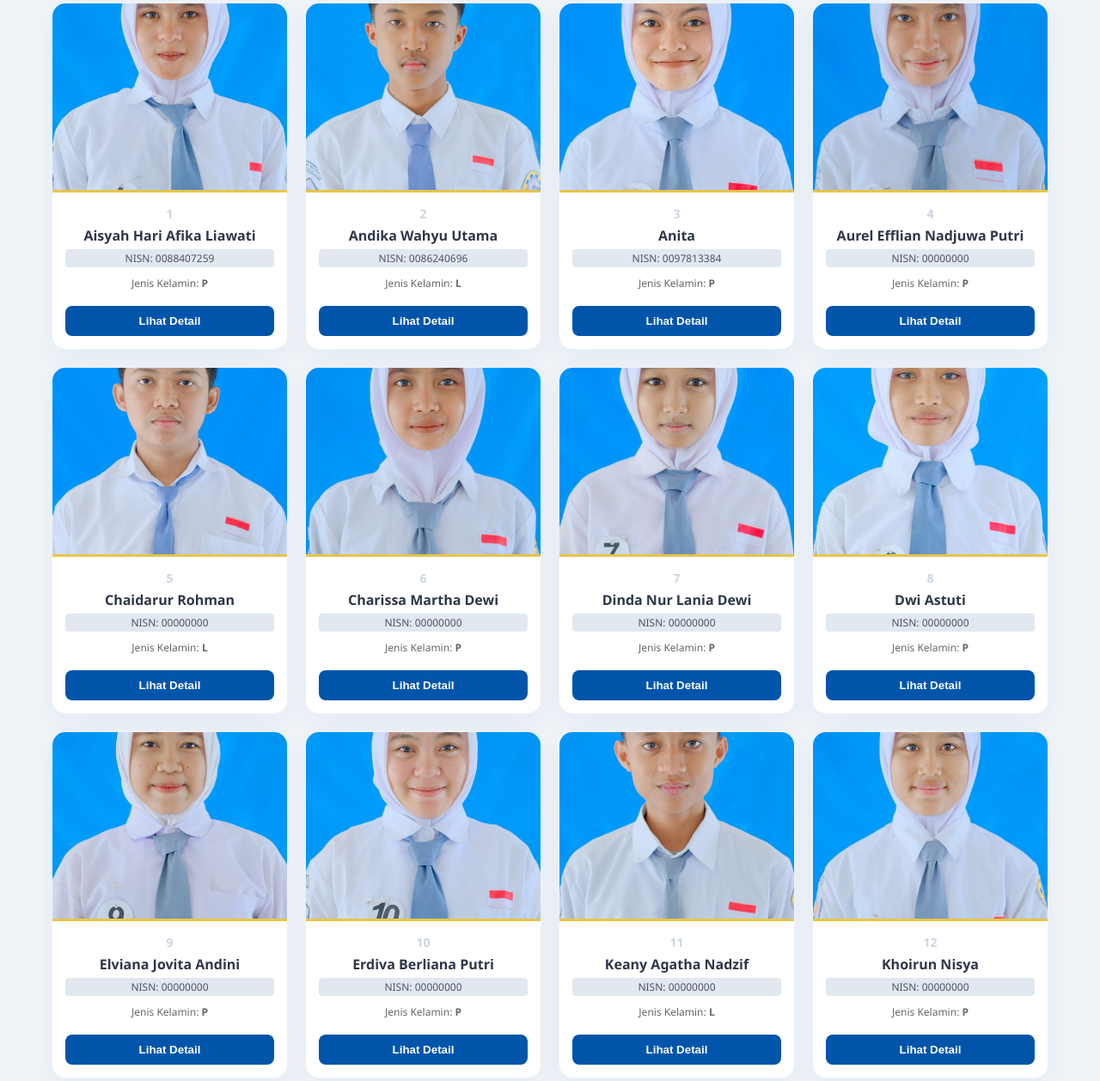
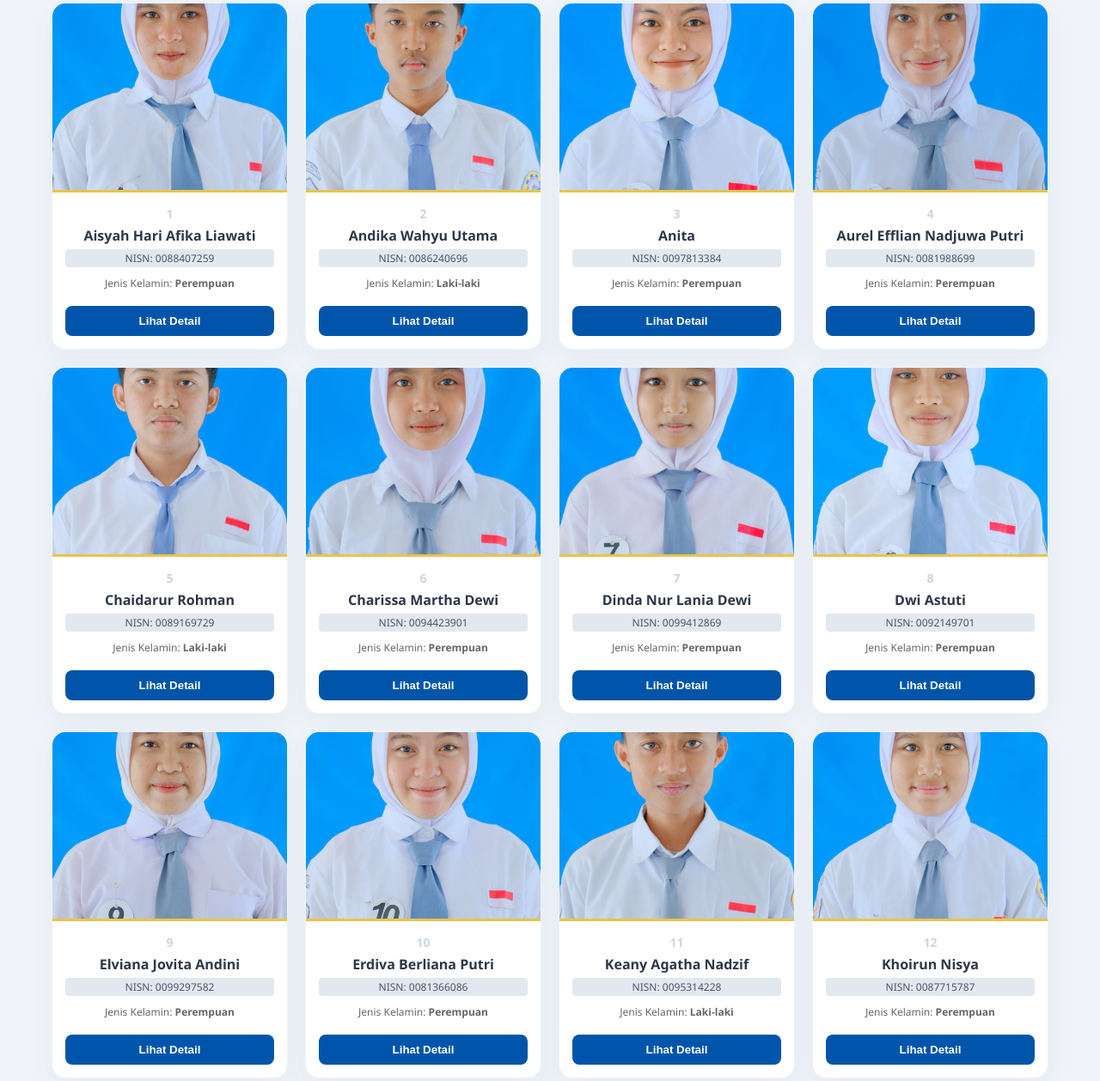
Before and after one commit to andikarpl27-ai/Website_Kelas, a plain HTML site: page kelas/XI-RPL.html in a window 1280 px wide. Shown: the part 1585-2843 px from the top of the page at 86% size. Drawn offline with Linux system fonts and the light colour scheme.

Commit message:
Update XI-RPL.html

```diff
--- a/kelas/XI-RPL.html
+++ b/kelas/XI-RPL.html
@@ -520,41 +520,41 @@
 // Silakan Ganti "Nama", "NISN", "L/P", dan Path Foto di bawah ini.
 // =================================================================
 const allStudents = [
-    { no: 1, name: "Aisyah Hari Afika Liawati", nisn: "0088407259", gender: "P", foto: "../All Images/img-rpl/aisyah.jpeg" },
-    { no: 2, name: "Andika Wahyu Utama", nisn: "0086240696", gender: "L", foto: "../All Images/img-rpl/andika.jpeg" },
-    { no: 3, name: "Anita", nisn: "0097813384", gender: "P", foto: "../All Images/img-rpl/anita.jpeg" },
-    { no: 4, name: "Aurel Efflian Nadjuwa Putri", nisn: "00000000", gender: "P", foto: "../All Images/img-rpl/aurel.jpeg" },
-    { no: 5, name: "Chaidarur Rohman", nisn: "00000000", gender: "L", foto: "../All Images/img-rpl/idar.jpeg" },
-    { no: 6, name: "Charissa Martha Dewi", nisn: "00000000", gender: "P", foto: "../All Images/img-rpl/caca.jpeg" },
-    { no: 7, name: "Dinda Nur Lania Dewi", nisn: "00000000", gender: "P", foto: "../All Images/img-rpl/dinda.jpeg" },
-    { no: 8, name: "Dwi Astuti", nisn: "00000000", gender: "P", foto: "../All Images/img-rpl/astuti.jpeg" },
-    { no: 9, name: "Elviana Jovita Andini", nisn: "00000000", gender: "P", foto: "../All Images/img-rpl/dini.jpeg" },
-    { no: 10, name: "Erdiva Berliana Putri", nisn: "00000000", gender: "P", foto: "../All Images/img-rpl/diva.jpeg" },
-    { no: 11, name: "Keany Agatha Nadzif", nisn: "00000000", gender: "L", foto: "../All Images/img-rpl/aga.jpeg" },
-    { no: 12, name: "Khoirun Nisya", nisn: "00000000", gender: "P", foto: "../All Images/img-rpl/nisya.jpeg" },
-    { no: 13, name: "Khoyrul Rahmandhani", nisn: "00000000", gender: "L", foto: "../All Images/img-rpl/aan.jpeg" },
-    { no: 14, name: "Kirana Dwi Rahmayani", nisn: "00000000", gender: "P", foto: "../All Images/img-rpl/kirana.jpeg" },
-    { no: 15, name: "Kusnul Khotimah", nisn: "00000000", gender: "P", foto: "../All Images/img-rpl/kusnul.jpeg" },
-    { no: 16, name: "Lila Nur Latifah", nisn: "00000000", gender: "P", foto: "../All Images/img-rpl/lila.jpeg" },
-    { no: 17, name: "Lukman Ardiansyah Romadhoni", nisn: "00000000", gender: "P", foto: "../All Images/img-rpl/lukman.jpeg" },
-    { no: 18, name: "Machfudz Khasan", nisn: "00000000", gender: "L", foto: "../All Images/img-rpl/machfudz.jpeg" },
-    { no: 19, name: "Maratus Sholihah", nisn: "00000000", gender: "P", foto: "../All Images/img-rpl/ika.jpeg" },
-    { no: 20, name: "Marsya Niswa Azzahra", nisn: "00000000", gender: "P", foto: "../All Images/img-rpl/marsya.jpeg" },
-    { no: 21, name: "Moh. Rafael Rizky Abadi", nisn: "00000000", gender: "L", foto: "../All Images/img-rpl/rafael.jpeg" },
-    { no: 22, name: "Novita Anggraeni", nisn: "00000000", gender: "P", foto: "../All Images/img-rpl/pita.jpeg" },
-    { no: 23, name: "Nur Khasan", nisn: "00000000", gender: "L", foto: "../All Images/img-rpl/khasan.jpeg" },
-    { no: 24, name: "Nur Kholifah", nisn: "00000000", gender: "P", foto: "../All Images/img-rpl/nuriya.jpeg" },
-    { no: 25, name: "Renatha Putri", nisn: "00000000", gender: "P", foto: "../All Images/img-rpl/rena.jpeg" },
-    { no: 26, name: "Rifa Arinal Haq", nisn: "00000000", gender: "P", foto: "../All Images/img-rpl/arin.jpeg" },
-    { no: 27, name: "Ririn Ida Aulia", nisn: "00000000", gender: "P", foto: "../All Images/img-rpl/aulia.jpeg" },
-    { no: 28, name: "Risma Vinustika", nisn: "00000000", gender: "P", foto: "../All Images/img-rpl/risma.jpeg" },
-    { no: 29, name: "Sasmita Adinda Putri", nisn: "00000000", gender: "P", foto: "../All Images/img-rpl/putri.jpeg" },
-    { no: 30, name: "Shafa Atika Zahra", nisn: "00000000", gender: "P", foto: "../All Images/img-rpl/shafa.jpeg" },
-    { no: 31, name: "Sholekha", nisn: "00000000", gender: "P", foto: "../All Images/img-rpl/sholeka.jpeg" },
-    { no: 32, name: "Silvia Nur Rohmah", nisn: "00000000", gender: "P", foto: "../All Images/img-rpl/silvi.jpeg" },
-    { no: 33, name: "Supriadi", nisn: "00000000", gender: "L", foto: "../All Images/img-rpl/supri.jpeg" },
-    { no: 34, name: "Tiara Celiclya Putri", nisn: "00000000", gender: "P", foto: "../All Images/img-rpl/tiara.jpeg" },
-    { no: 35, name: "Wahidatul Muharom", nisn: "00000000", gender: "P", foto: "../All Images/img-rpl/datul.jpeg" },
+    { no: 1, name: "Aisyah Hari Afika Liawati", nisn: "0088407259", gender: "Perempuan", foto: "../All Images/img-rpl/aisyah.jpeg" },
+    { no: 2, name: "Andika Wahyu Utama", nisn: "0086240696", gender: "Laki-laki", foto: "../All Images/img-rpl/andika.jpeg" },
+    { no: 3, name: "Anita", nisn: "0097813384", gender: "Perempuan", foto: "../All Images/img-rpl/anita.jpeg" },
+    { no: 4, name: "Aurel Efflian Nadjuwa Putri", nisn: "0081988699", gender: "Perempuan", foto: "../All Images/img-rpl/aurel.jpeg" },
+    { no: 5, name: "Chaidarur Rohman", nisn: "0089169729", gender: "Laki-laki", foto: "../All Images/img-rpl/idar.jpeg" },
+    { no: 6, name: "Charissa Martha Dewi", nisn: "0094423901", gender: "Perempuan", foto: "../All Images/img-rpl/caca.jpeg" },
+    { no: 7, name: "Dinda Nur Lania Dewi", nisn: "0099412869", gender: "Perempuan", foto: "../All Images/img-rpl/dinda.jpeg" },
+    { no: 8, name: "Dwi Astuti", nisn: "0092149701", gender: "Perempuan", foto: "../All Images/img-rpl/astuti.jpeg" },
+    { no: 9, name: "Elviana Jovita Andini", nisn: "0099297582", gender: "Perempuan", foto: "../All Images/img-rpl/dini.jpeg" },
+    { no: 10, name: "Erdiva Berliana Putri", nisn: "0081366086", gender: "Perempuan", foto: "../All Images/img-rpl/diva.jpeg" },
+    { no: 11, name: "Keany Agatha Nadzif", nisn: "0095314228", gender: "Laki-laki", foto: "../All Images/img-rpl/aga.jpeg" },
+    { no: 12, name: "Khoirun Nisya", nisn: "0087715787", gender: "Perempuan", foto: "../All Images/img-rpl/nisya.jpeg" },
+    { no: 13, name: "Khoyrul Rahmandhani", nisn: "0085045000", gender: "Laki-laki", foto: "../All Images/img-rpl/aan.jpeg" },
+    { no: 14, name: "Kirana Dwi Rahmayani", nisn: "0092984860", gender: "Perempuan", foto: "../All Images/img-rpl/kirana.jpeg" },
+    { no: 15, name: "Kusnul Khotimah", nisn: "0094492541", gender: "Perempuan", foto: "../All Images/img-rpl/kusnul.jpeg" },
+    { no: 16, name: "Lila Nur Latifah", nisn: "0091775986", gender: "Perempuan", foto: "../All Images/img-rpl/lila.jpeg" },
+    { no: 17, name: "Lukman Ardiansyah Romadhoni", nisn: "3095336352", gender: "Perempuan", foto: "../All Images/img-rpl/lukman.jpeg" },
+    { no: 18, name: "Machfudz Khasan", nisn: "0095305076", gender: "Laki-laki", foto: "../All Images/img-rpl/machfudz.jpeg" },
+    { no: 19, name: "Maratus Sholihah", nisn: "0099243960", gender: "Perempuan", foto: "../All Images/img-rpl/ika.jpeg" },
+    { no: 20, name: "Marsya Niswa Azzahra", nisn: "0095974465", gender: "Perempuan", foto: "../All Images/img-rpl/marsya.jpeg" },
+    { no: 21, name: "Moh. Rafael Rizky Abadi", nisn: "0109280070", gender: "Laki-laki", foto: "../All Images/img-rpl/rafael.jpeg" },
+    { no: 22, name: "Novita Anggraeni", nisn: "0087961207", gender: "Perempuan", foto: "../All Images/img-rpl/pita.jpeg" },
+    { no: 23, name: "Nur Khasan", nisn: "0093230483", gender: "Laki-laki", foto: "../All Images/img-rpl/khasan.jpeg" },
+    { no: 24, name: "Nur Kholifah", nisn: "0088459332", gender: "Perempuan", foto: "../All Images/img-rpl/nuriya.jpeg" },
+    { no: 25, name: "Renatha Putri", nisn: "0086964168", gender: "Perempuan", foto: "../All Images/img-rpl/rena.jpeg" },
+    { no: 26, name: "Rifa Arinal Haq", nisn: "0088757634", gender: "Perempuan", foto: "../All Images/img-rpl/arin.jpeg" },
+    { no: 27, name: "Ririn Ida Aulia", nisn: "0083362297", gender: "Perempuan", foto: "../All Images/img-rpl/aulia.jpeg" },
+    { no: 28, name: "Risma Vinustika", nisn: "0093460670", gender: "Perempuan", foto: "../All Images/img-rpl/risma.jpeg" },
+    { no: 29, name: "Sasmita Adinda Putri", nisn: "0091409333", gender: "Perempuan", foto: "../All Images/img-rpl/putri.jpeg" },
+    { no: 30, name: "Shafa Atika Zahra", nisn: "0098759988", gender: "Perempuan", foto: "../All Images/img-rpl/shafa.jpeg" },
+    { no: 31, name: "Sholekha", nisn: "0099601310", gender: "Perempuan", foto: "../All Images/img-rpl/sholeka.jpeg" },
+    { no: 32, name: "Silvia Nur Rohmah", nisn: "0086496905", gender: "Perempuan", foto: "../All Images/img-rpl/silvi.jpeg" },
+    { no: 33, name: "Supriadi", nisn: "0082263769", gender: "Laki-laki", foto: "../All Images/img-rpl/supri.jpeg" },
+    { no: 34, name: "Tiara Celiclya Putri", nisn: "0094524644", gender: "Perempuan", foto: "../All Images/img-rpl/tiara.jpeg" },
+    { no: 35, name: "Wahidatul Muharom", nisn: "0092518106", gender: "Perempuan", foto: "../All Images/img-rpl/datul.jpeg" },
 ];
 
 // GENERATE CARD SISWA
```
